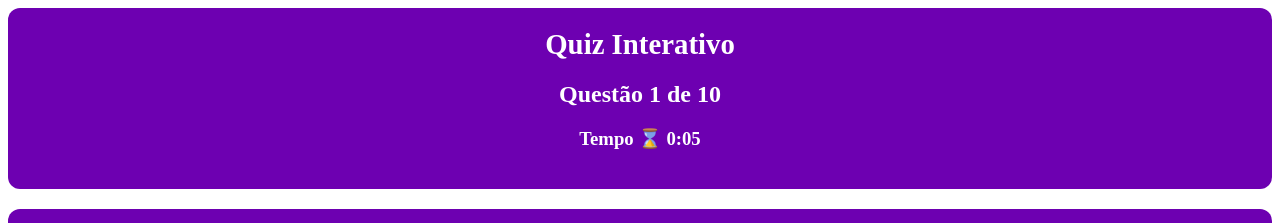
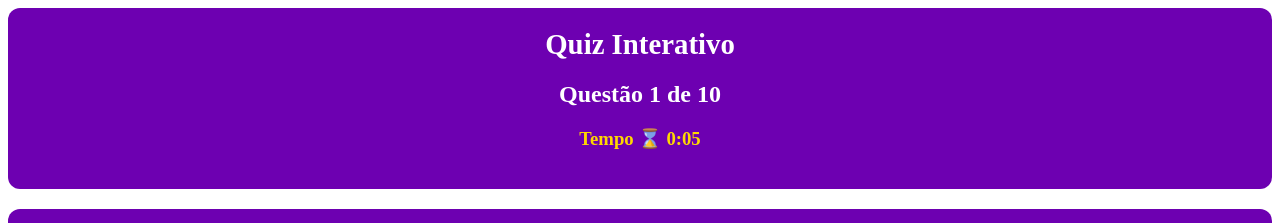
Before and after one commit to TeteuAlves/Quiz-Interativo, a React (Vite) app: page / in a window 1280 px wide. Shown: the top 223 px of the page. Built offline with nearby package versions, Linux system fonts and the light colour scheme.

Commit message:
arrumando CSS

```diff
--- a/src/components/Header/Header.module.css
+++ b/src/components/Header/Header.module.css
@@ -11,3 +11,7 @@
     margin: 0;
     font-size: 1.8rem;
   }
+
+  h3{
+    color: #ffd700;
+  }
--- a/src/components/ScoreBoard/index.jsx
+++ b/src/components/ScoreBoard/index.jsx
@@ -15,7 +15,7 @@ export default function ScoreBoard({ score, totalQuestions, correctAnswerTimes,
 
     return (
         <div className={styles.scoreBoardContainer}>
-            <h2 className={styles.title}>Resultados Finais 🏆</h2>
+            <h2 className={styles.title}>Resultados Finais</h2>
 
             <div className={styles.metricsGrid}>
 
```
